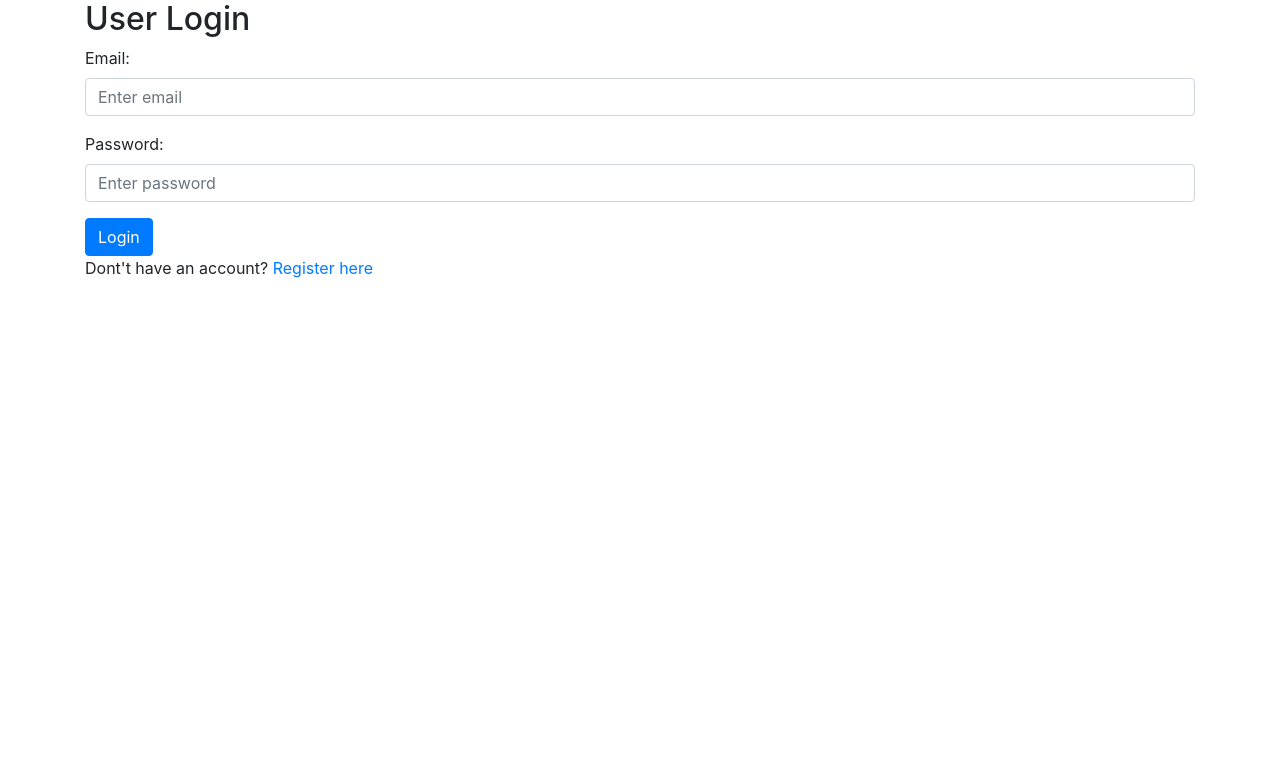
After one commit to KUKKALADEEPIKA/CSM, a Python web app: template Register_login/template/login.html in a window 1280 px wide. The commit adds this page. Shown: the top 783 px of the page. Run offline with Jinja, Linux system fonts and the light colour scheme; the template is opened without the code that fills it, so the values that code supplies are empty.

Commit message:
Third program

```diff
--- /dev/null
+++ b/Register_login/template/login.html
@@ -0,0 +1,28 @@
+<html>
+<head>
+<meta charset="utf-8">
+<meta name="viewport" content="width=device-width, initial-scale=1">
+<title>User Login Form</title>
+<link rel="stylesheet" href="https://cdn.jsdelivr.net/npm/bootstrap@4.6.1/dist/css/bootstrap.min.css">
+</head>
+<body>
+<div class="container">
+ <h2>User Login</h2>
+ <form action="{{ url_for('login') }}" method="post">
+     {% if mesage is defined and mesage %}
+   <div class="alert alert-warning">{{ mesage }}</div>
+  {% endif %}
+  <div class="form-group">
+   <label for="email">Email:</label>
+   <input type="email" class="form-control" id="email" name="email" placeholder="Enter email" name="email">
+  </div>
+  <div class="form-group">
+   <label for="pwd">Password:</label>
+   <input type="password" class="form-control" id="password" name="password" placeholder="Enter password" name="pswd">
+  </div>
+  <button type="submit" class="btn btn-primary">Login</button>
+  <p class="bottom">Dont't have an account?  <a class="bottom" href="{{url_for('register')}}"> Register here</a></p>
+ </form>
+</div>
+</body>
+</html>
```
Also changed, not shown: Register_login/template/user.html (added, +24 -0 lines), Register_login/template/register.html (line endings or trailing spaces).
